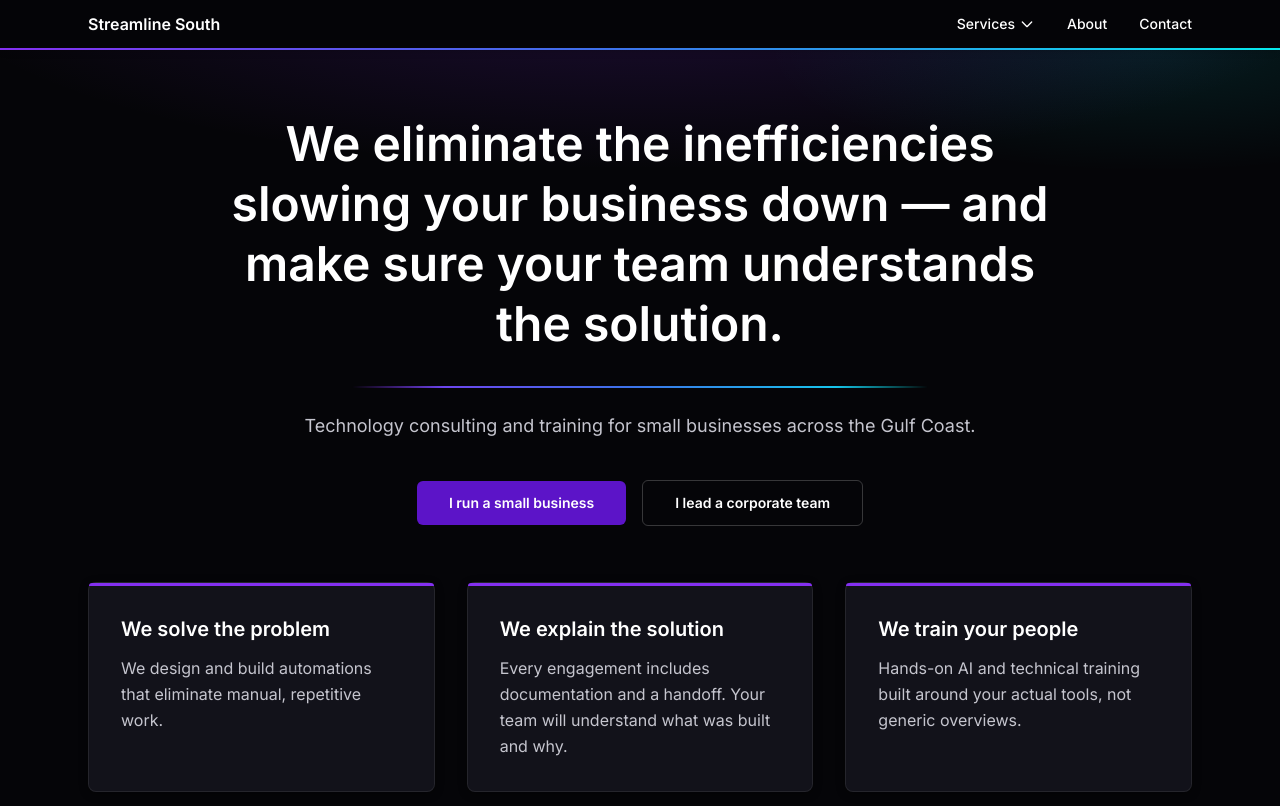
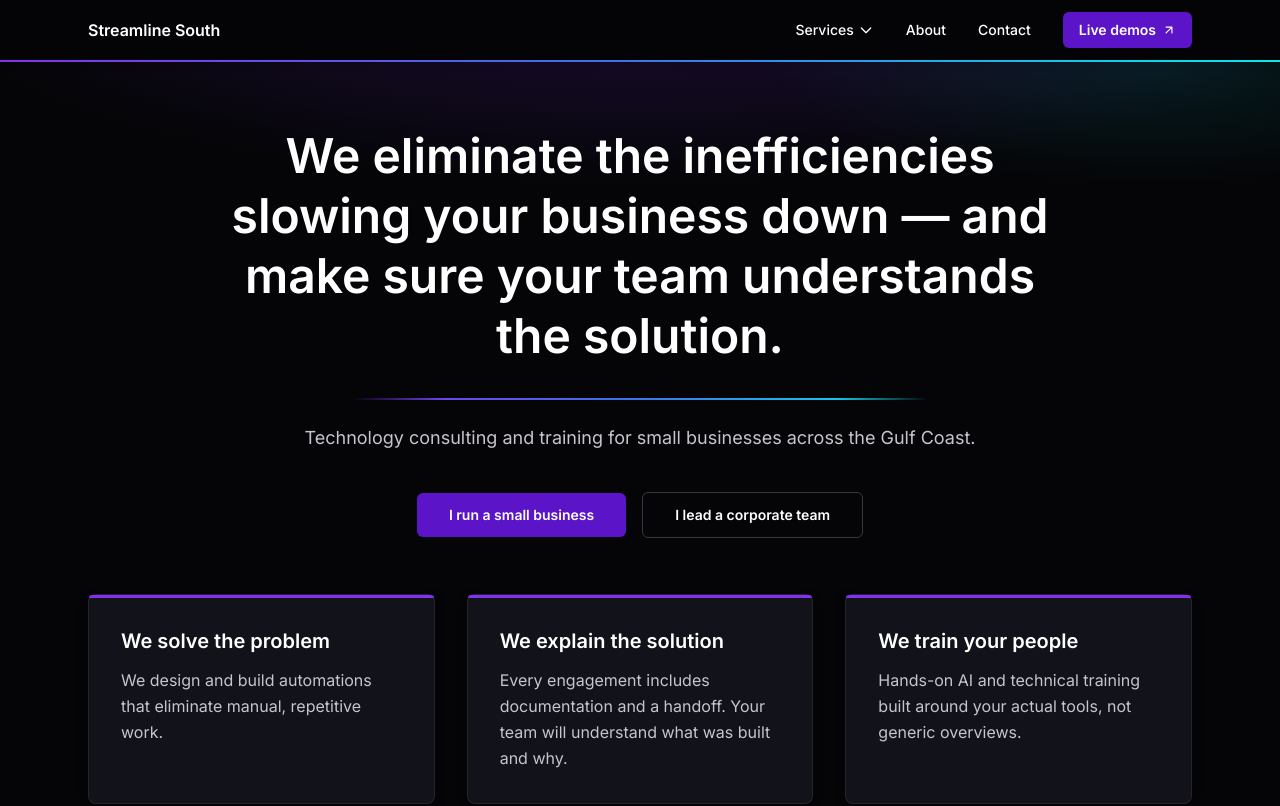
Before and after one commit to hmccardell/streamline, a React (Vite) app: page / in a window 1280 px wide. Shown: the top 806 px of the page. Built offline with nearby package versions, Linux system fonts and the light colour scheme.

Commit message:
added demo button

```diff
--- a/src/components/NavBar.jsx
+++ b/src/components/NavBar.jsx
@@ -1,6 +1,17 @@
 import { useState } from 'react'
 import { Link, NavLink } from 'react-router-dom'
-import { ROUTES } from '../config/routes'
+import { ROUTES, DEMOS_URL } from '../config/routes'
+
+const demosLinkClass =
+  'inline-flex items-center gap-1.5 rounded-md bg-accent px-4 py-2 text-sm font-semibold text-on-accent transition-colors hover:bg-accent-hover'
+
+function DemosArrow() {
+  return (
+    <svg className="h-3.5 w-3.5" fill="none" viewBox="0 0 24 24" stroke="currentColor" aria-hidden="true">
+      <path strokeLinecap="round" strokeLinejoin="round" strokeWidth={2} d="M7 17L17 7M17 7H7m10 0v10" />
+    </svg>
+  )
+}
 
 const headerText = 'text-sm font-medium text-text transition-colors hover:text-highlight'
 
@@ -53,6 +64,10 @@ export default function NavBar() {
           </div>
           <NavLink to={ROUTES.about} className={navLinkClass}>About</NavLink>
           <NavLink to={ROUTES.contact} className={navLinkClass}>Contact</NavLink>
+          <a href={DEMOS_URL} target="_blank" rel="noopener" className={demosLinkClass}>
+            Live demos
+            <DemosArrow />
+          </a>
         </div>
 
         <button
@@ -84,6 +99,17 @@ export default function NavBar() {
           <div className="mt-2">
             <NavLink to={ROUTES.contact} className={navLinkClass} onClick={closeMobile}>Contact</NavLink>
           </div>
+          <div className="my-3 border-t border-text/8" />
+          <a
+            href={DEMOS_URL}
+            target="_blank"
+            rel="noopener"
+            className={demosLinkClass}
+            onClick={closeMobile}
+          >
+            Live demos
+            <DemosArrow />
+          </a>
         </div>
       )}
       <div className="brand-divider" aria-hidden="true" />
--- a/src/config/routes.js
+++ b/src/config/routes.js
@@ -1,4 +1,7 @@
 export const SITE_URL = 'https://streamlinesouth.com'
+
+/** External demos site — separate subdomain, opens in a new tab. */
+export const DEMOS_URL = 'https://demos.streamlinesouth.com'
 
 /** Canonical paths with trailing slashes (Cloudflare Pages serves folder routes this way). */
 export const ROUTES = {
```
Also changed, not shown: .claude/launch.json (added).
